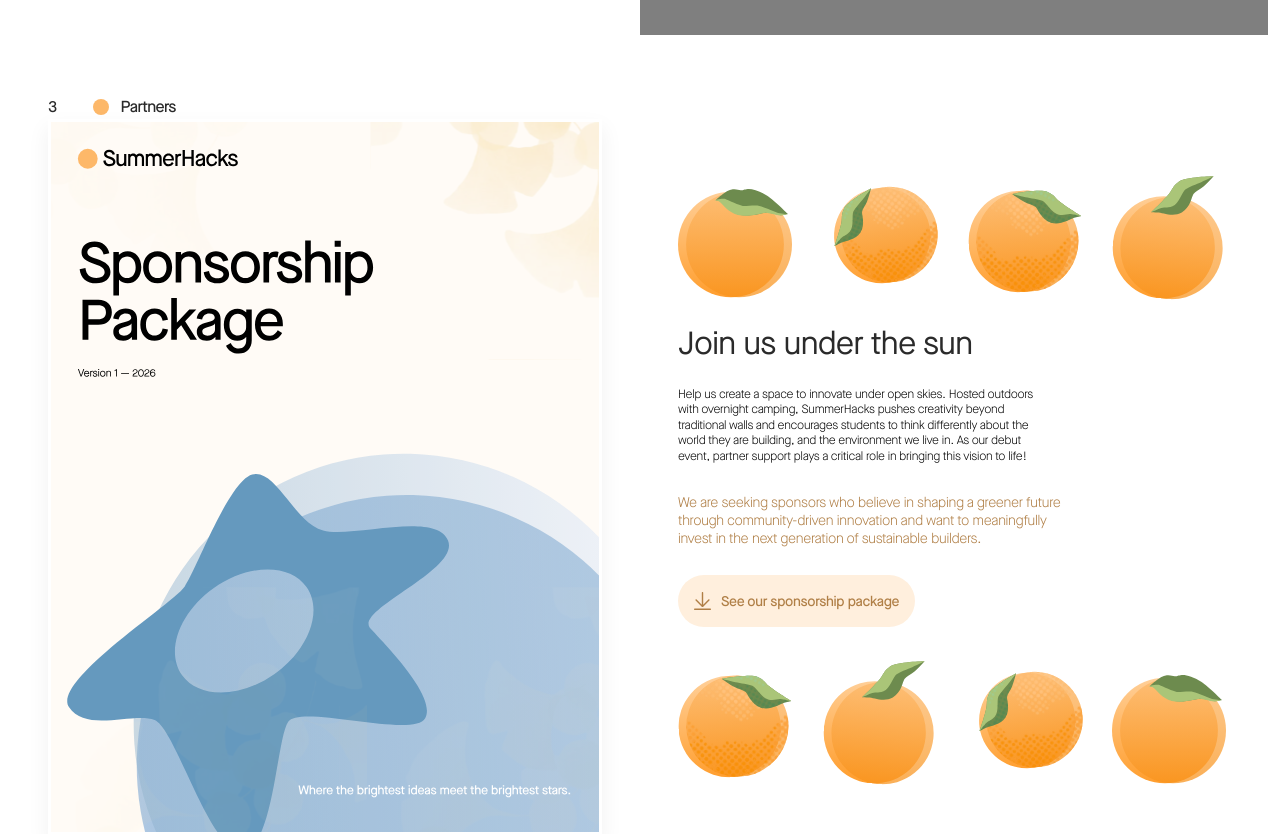
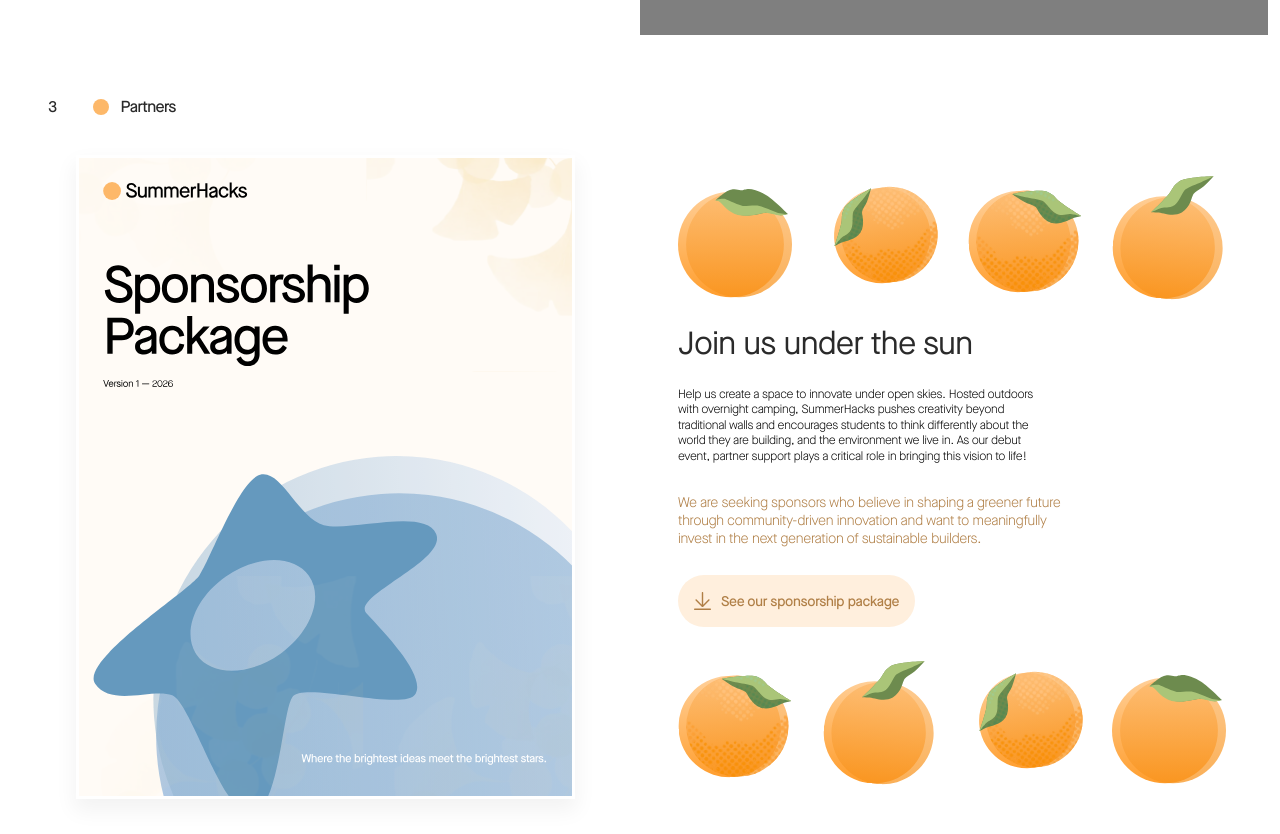
Before and after one commit to summerhacksca/summerhacks.ca, a Next.js app: page / in a window 1280 px wide. Shown: the part 5953-6787 px from the top of the page. Built offline with nearby package versions, Linux system fonts and the light colour scheme; grey boxes are pictures that could not be loaded.

Commit message:
header fix

```diff
--- a/app/components/sponsorship-section.tsx
+++ b/app/components/sponsorship-section.tsx
@@ -5,7 +5,12 @@
 
 const sponspackage = "/sponspackage.svg";
 const sponspackagePdf = "/sponspackage.pdf";
-const oranges = {orange1: "/orange.svg", orange2: "/orangespot.svg", orange3: "/orangeleafup.svg", orange4: "/orangespotalt.svg"};
+const oranges = {
+	orange1: "/orange.svg",
+	orange2: "/orangespot.svg",
+	orange3: "/orangeleafup.svg",
+	orange4: "/orangespotalt.svg",
+};
 const download = "/download.svg";
 
 export default function SponsorshipSection() {
@@ -33,13 +38,12 @@
 						href={sponspackagePdf}
 						target="_blank"
 						rel="noopener noreferrer"
-						className="order-2 md:order-1 flex-1 min-w-0 max-w-full"
+						className="order-2 md:order-1 flex-1 min-w-0 max-w-full self-stretch min-h-0 flex items-center justify-center"
 					>
 						<img
 							alt=""
-							className="block w-full h-auto max-h-full object-contain border-[3px] border-white bg-[#d3d3d3] bg-center bg-cover bg-no-repeat shadow-[0_10px_20px_2px_rgba(0,0,0,0.05)]"
+							className="block w-auto h-auto max-w-full max-h-full border-[3px] border-white bg-[#d3d3d3] shadow-[0_10px_20px_2px_rgba(0,0,0,0.05)]"
 							src={sponspackage}
-							style={{ backgroundImage: `url(${sponspackage})` }}
 						/>
 					</a>
 				</div>
@@ -49,7 +53,9 @@
 }
 
 function OrangeRow({ className = "" }: { className?: string }) {
-	const [shuffledIndices, setShuffledIndices] = useState<number[]>([0, 1, 2, 3]);
+	const [shuffledIndices, setShuffledIndices] = useState<number[]>([
+		0, 1, 2, 3,
+	]);
 	const orangeBaseRotations = [0, -8, 6, -4];
 	const [rotations, setRotations] = useState<number[]>(orangeBaseRotations);
 	const hoveredRef = useRef<boolean[]>([false, false, false, false]);
@@ -73,7 +79,8 @@
 
 			for (let i = 0; i < 4; i += 1) {
 				const targetSpeed = hoveredRef.current[i] ? maxSpeed : 0;
-				speedsRef.current[i] += (targetSpeed - speedsRef.current[i]) * easing;
+				speedsRef.current[i] +=
+					(targetSpeed - speedsRef.current[i]) * easing;
 				rotationsRef.current[i] += speedsRef.current[i];
 			}
 
@@ -90,10 +97,14 @@
 	return (
 		<div className={`flex gap-4 md:gap-7.5 ${className}`}>
 			{shuffledIndices.map((index) => {
-				const currentRotation = rotations[index] ?? orangeBaseRotations[index] ?? 0;
+				const currentRotation =
+					rotations[index] ?? orangeBaseRotations[index] ?? 0;
 
 				return (
-					<div key={index} className="flex-1 min-w-0 flex justify-center">
+					<div
+						key={index}
+						className="flex-1 min-w-0 flex justify-center"
+					>
 						<img
 							alt=""
 							className="block w-auto h-auto max-w-full object-contain"
@@ -104,7 +115,9 @@
 								hoveredRef.current[index] = false;
 							}}
 							src={oranges[orangeKeys[index]]}
-							style={{ transform: `rotate(${currentRotation}deg)` }}
+							style={{
+								transform: `rotate(${currentRotation}deg)`,
+							}}
 						/>
 					</div>
 				);
@@ -115,7 +128,9 @@
 
 function InfoRows({ className = "" }: { className?: string }) {
 	return (
-		<div className={`flex flex-col items-start justify-center self-stretch flex-1 min-w-0 gap-7 ${className}`}>
+		<div
+			className={`flex flex-col items-start justify-center self-stretch flex-1 min-w-0 gap-7 ${className}`}
+		>
 			<OrangeRow />
 			<div className="flex flex-col items-start gap-7">
 				{/* oranges */}
```
